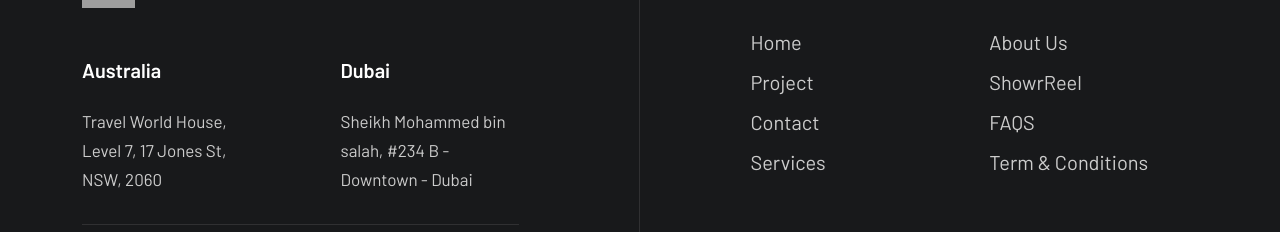
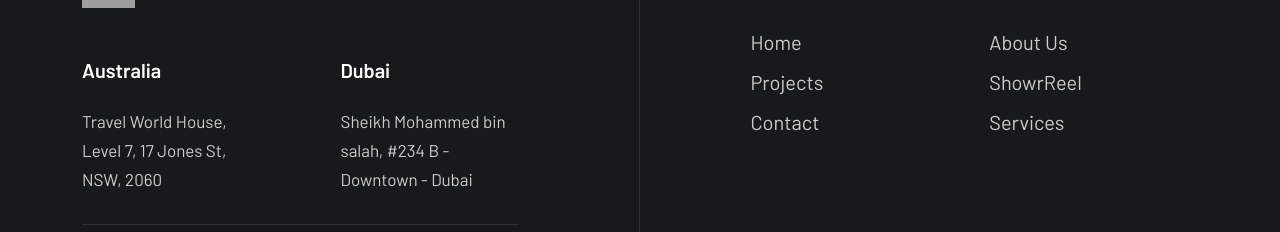
Before and after one commit to CodeByVishaal/Application-Template, a React (Vite) app: page /home-13 in a window 1280 px wide. Shown: the part 855-1087 px from the top of the page. Built offline with nearby package versions, Linux system fonts and the light colour scheme; grey boxes are pictures that could not be loaded.

Commit message:
Footer Update

```diff
--- a/src/components/footer/FooterV1.tsx
+++ b/src/components/footer/FooterV1.tsx
@@ -62,7 +62,9 @@
                 <div className="footer-contact">
                   <ul>
                     <li>
-                      <a href="mailto:someone@example.com">info@dixor.com</a>
+                      <a href="mailto:pixelartswebsite@gmail.com">
+                        pixelartswebsite@gmail.com
+                      </a>
                     </li>
                     <li>
                       <a href="tel:+4733378901">+47 333 78 901</a>
--- a/src/components/footer/FooterV4.tsx
+++ b/src/components/footer/FooterV4.tsx
@@ -57,7 +57,7 @@
                     <Link to="/about-us">About Us</Link>
                   </li>
                   <li>
-                    <Link to="/about-us">Project</Link>
+                    <Link to="/project">Projects</Link>
                   </li>
                   <li>
                     <Link to="/about-us">ShowrReel</Link>
@@ -65,14 +65,9 @@
                   <li>
                     <Link to="/contact-us">Contact</Link>
                   </li>
-                  <li>
-                    <Link to="/faq">FAQS</Link>
-                  </li>
+
                   <li>
                     <Link to="/services">Services</Link>
-                  </li>
-                  <li>
-                    <Link to="/about-2">Term & Conditions</Link>
                   </li>
                 </ul>
                 <NewsletterV2 />
--- a/src/pages/innerPages/ProjectPage.tsx
+++ b/src/pages/innerPages/ProjectPage.tsx
@@ -9,12 +9,12 @@
   return (
     <>
       <Helmet>
-                <title>Dixor - Project</title>
+        <title>Pixel Arts - VFX</title>
       </Helmet>
 
       <LayoutV1>
-                <Breadcrumb title='Case Studies' breadCrumb='Project' />
-                <PortfolioV2 moreBtn={true} sectionClass='default-padding-bottom' />
+        <Breadcrumb title="Our Projects" breadCrumb="Projects" />
+        <PortfolioV2 moreBtn={true} sectionClass="default-padding-bottom" />
         <DarkClass />
         <ThemeDark />
       </LayoutV1>
--- a/src/pages/servicesPages/Services4Page.tsx
+++ b/src/pages/servicesPages/Services4Page.tsx
@@ -19,7 +19,6 @@
       <LayoutV1>
         <Breadcrumb title="Our Services" breadCrumb="services" />
         <ServicesV5 sectionClass="bg-gray" />
-        <TestimonialV2 />
         <PriceV1 sectionClass="bg-gray" />
         <DarkClass />
         <ThemeDark />
```
Lines whose indentation alone changed are shown as unchanged.
